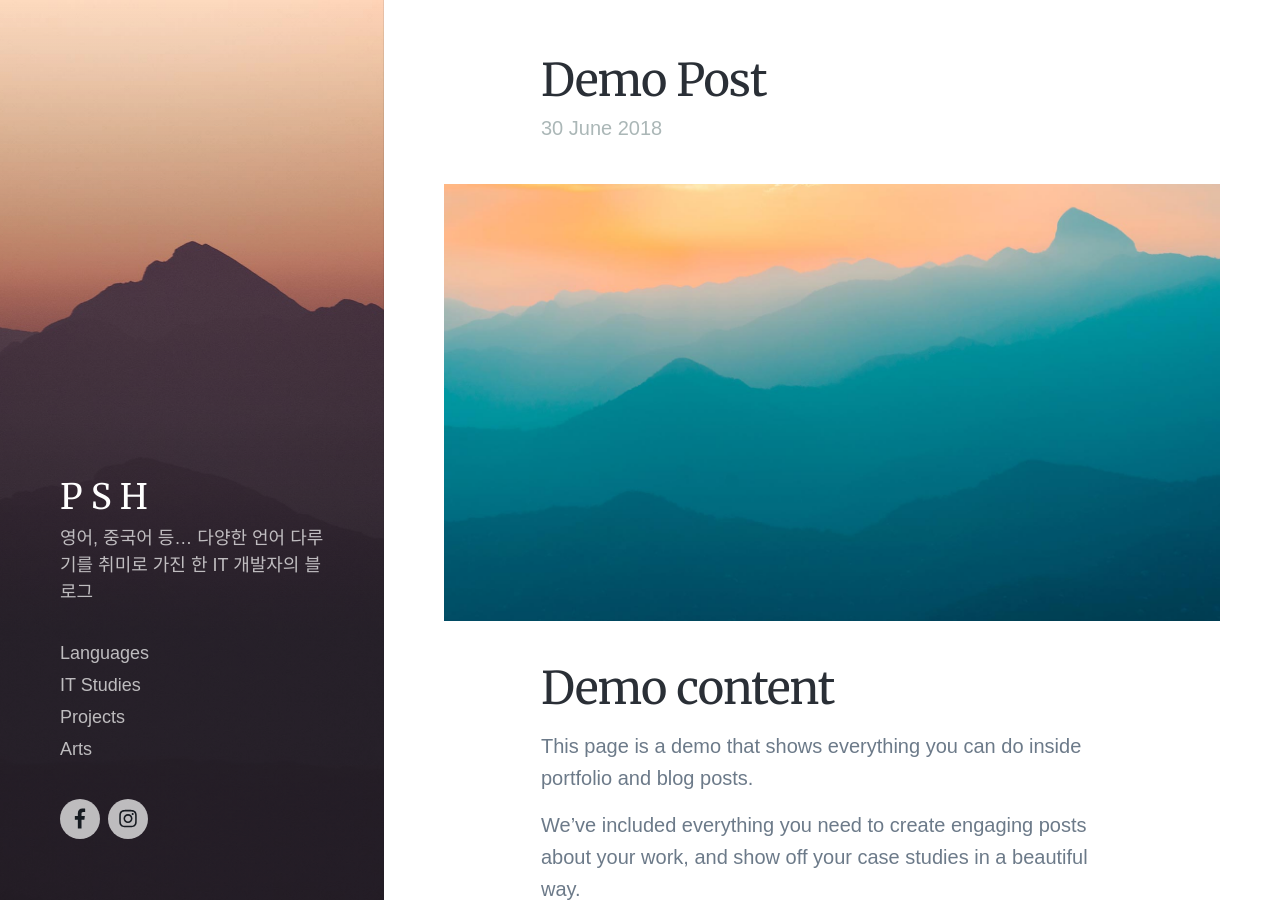
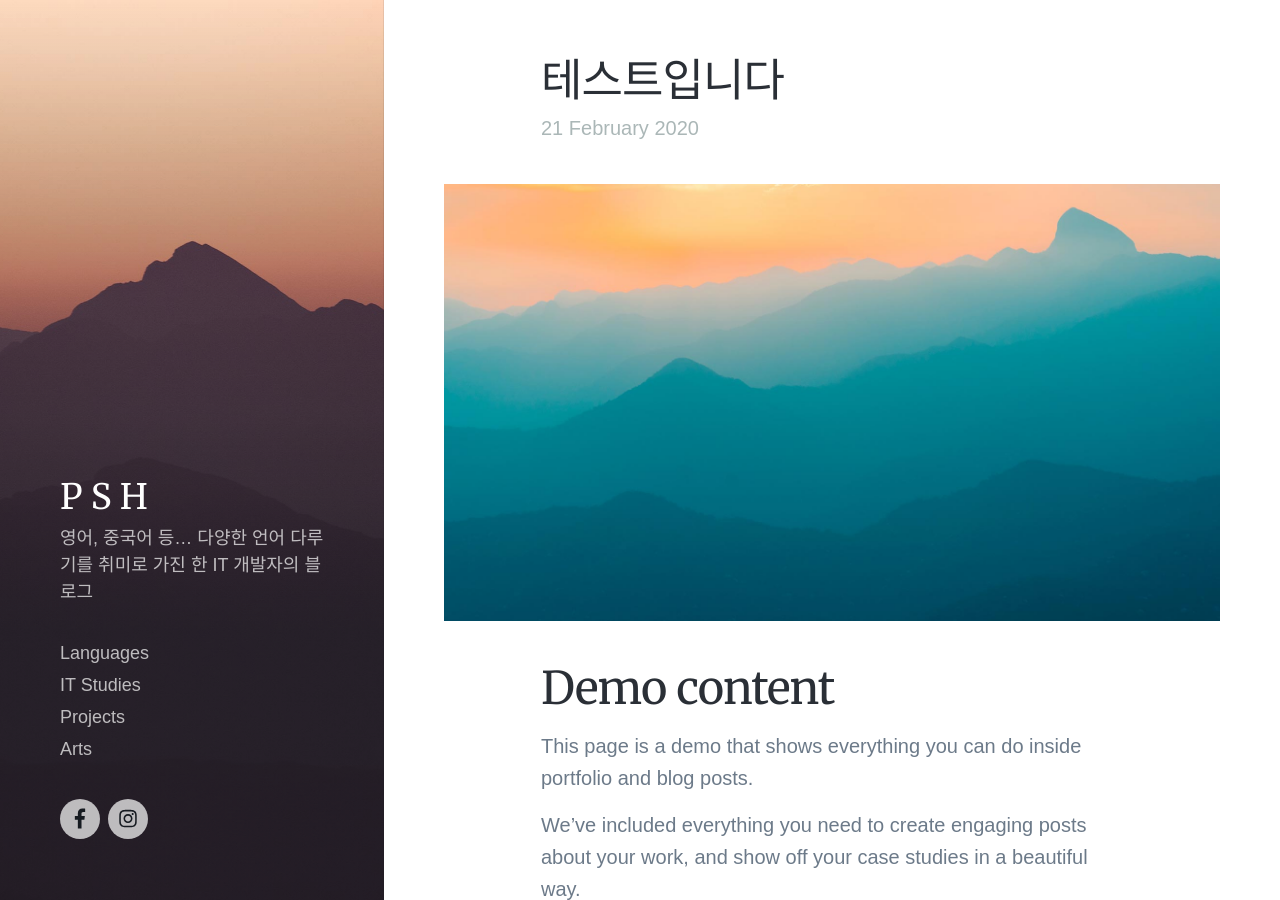
Before and after one commit to vendergood/vendergood.github.io, a Jekyll site: the page built from _posts/2018-06-30-demo-post.md, in a window 1280 px wide and 900 px high. Built offline with Jekyll 4.4.1, drawn with Linux system fonts in a browser that asks for light colours; nearby versions of some CDN libraries; some web fonts are replaced.

Commit message:
Update 2018-06-30-demo-post.md

```diff
--- a/_posts/2018-06-30-demo-post.md
+++ b/_posts/2018-06-30-demo-post.md
@@ -1,6 +1,6 @@
 ---
-title: 'Demo Post'
-date: 2018-06-30 00:00:00
+title: '테스트입니다'
+date: 2020-02-21 19:57:45
 featured_image: '/images/demo/demo-square.jpg'
 excerpt: This page is a demo that shows everything you can do inside portfolio and blog posts. We've included everything you need to create engaging posts about your work, and show off your case studies in a beautiful way.
 ---
```
